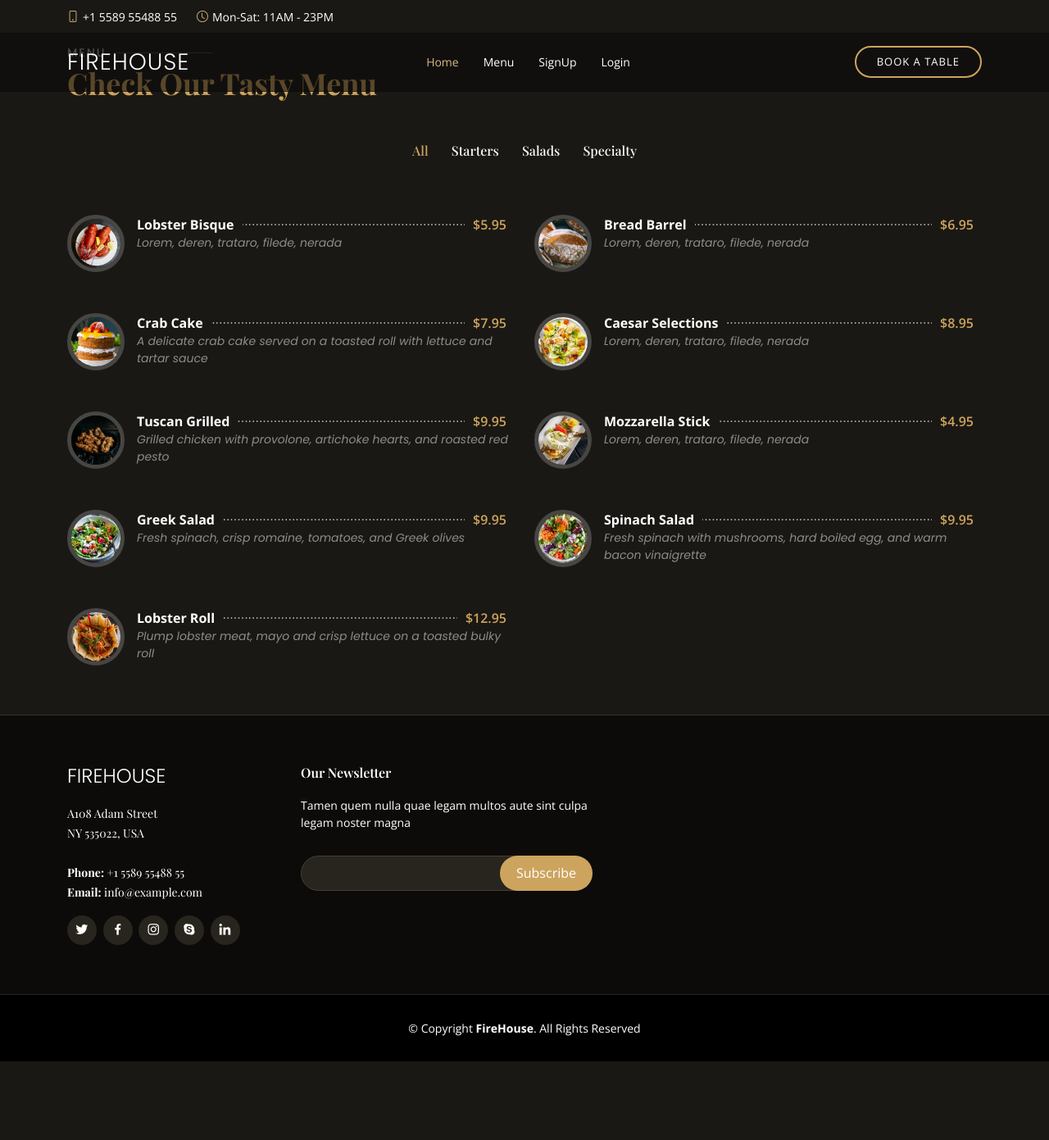
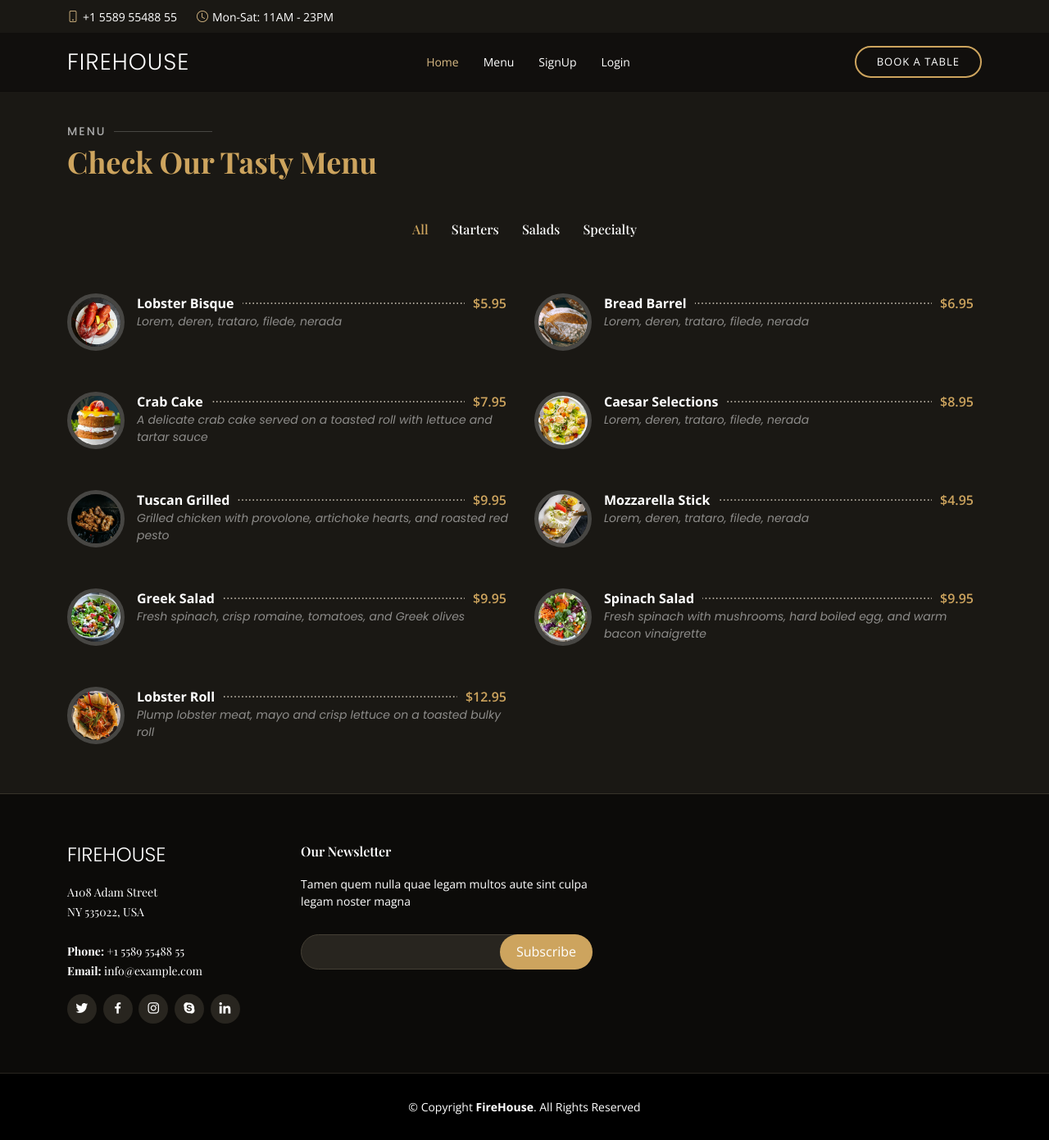
Before and after one commit to ErikHgm/FireHouse-Restaurant-Project, a Django app: page /menu/ in a window 1280 px wide. Shown: the whole page at 82% size. Before the commit the page ends 1295 px from the top, so only its background shows below. Run offline with Django 3.2, Linux system fonts and the light colour scheme; some libraries are stand-ins or nearby versions; some web fonts are replaced.

Commit message:
Add: margin and padding to menu_page heading

```diff
--- a/templates/menu_page.html
+++ b/templates/menu_page.html
@@ -8,7 +8,7 @@
 <section id="menu" class="menu section-bg">
   <div class="container" data-aos="fade-up">
 
-    <div class="section-title">
+    <div class="section-title mt-5 pt-5">
       <h2>Menu</h2>
       <p>Check Our Tasty Menu</p>
     </div>
```
